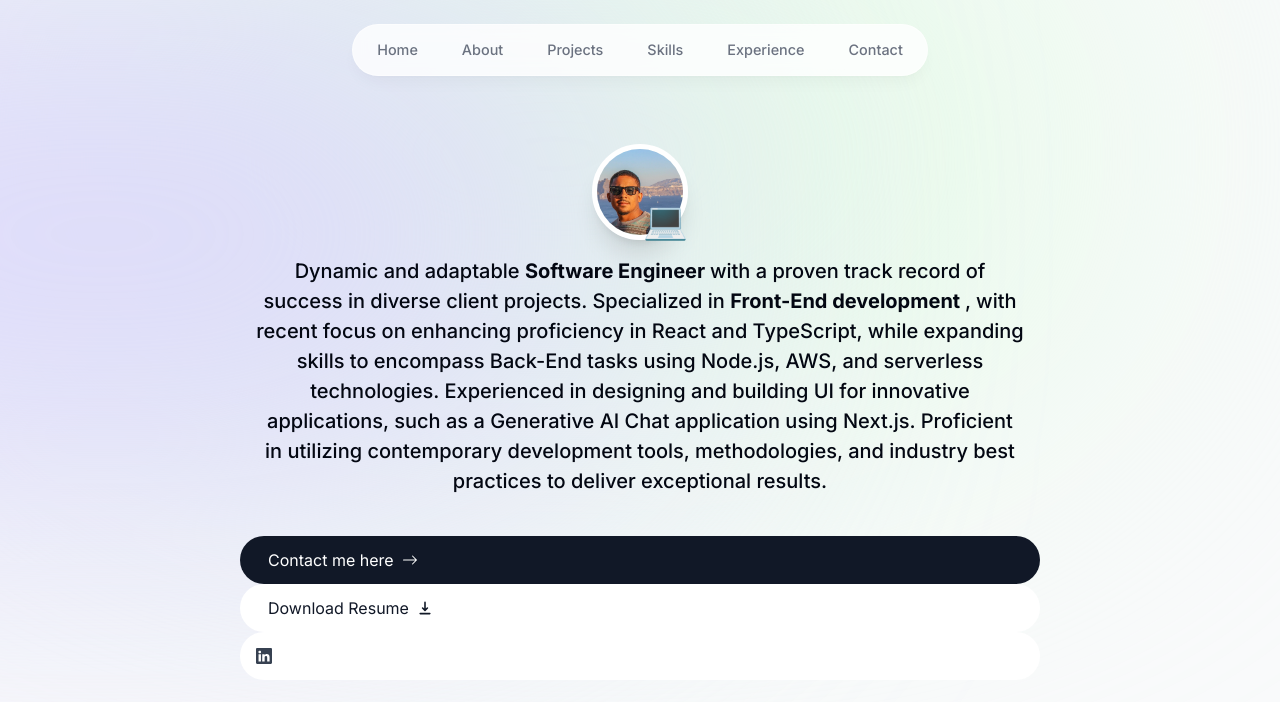
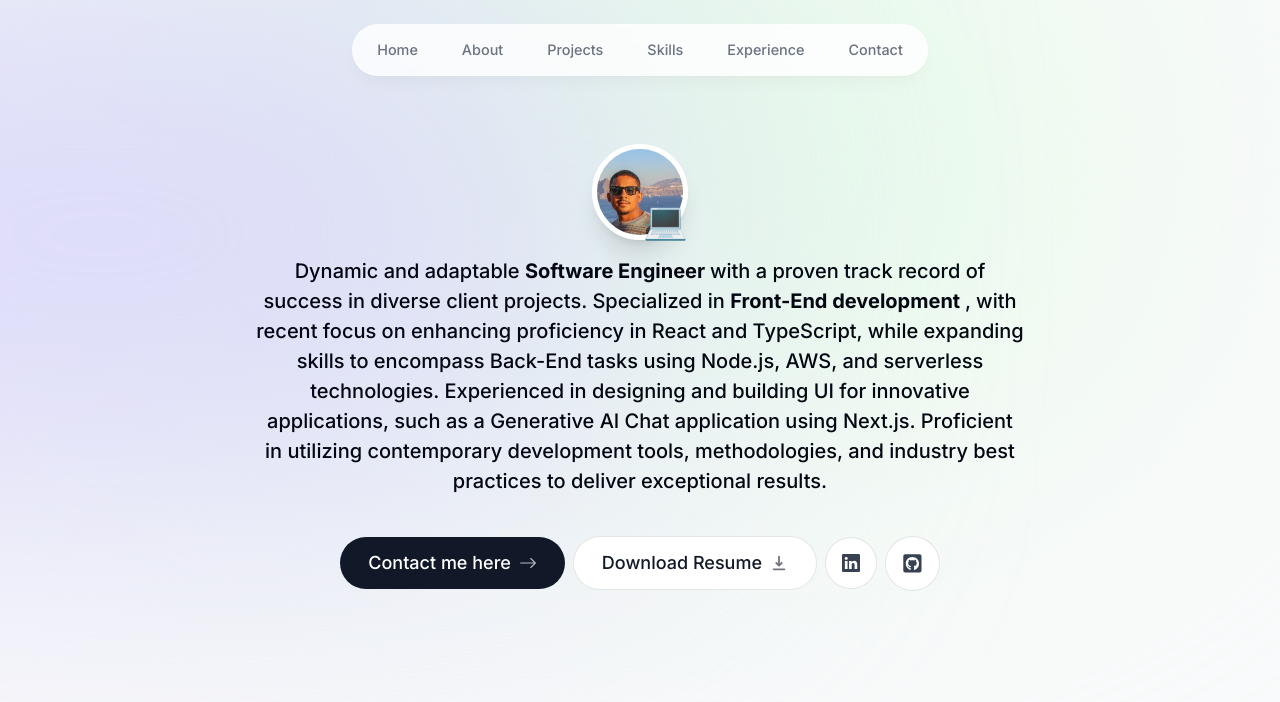
Before and after one commit to cameron-diaz/frontend-portfolio, a Next.js app: page / in a window 1280 px wide. Shown: the top 702 px of the page. Built offline with nearby package versions, Linux system fonts and the light colour scheme.

Commit message:
adding styling to links intro section

```diff
--- a/components/intro.tsx
+++ b/components/intro.tsx
@@ -5,6 +5,7 @@ import { motion } from 'framer-motion';
 import Link from 'next/link';
 import { BsArrowRight, BsLinkedin } from 'react-icons/bs';
 import { HiDownload } from 'react-icons/hi';
+import { FaGithubSquare } from 'react-icons/fa';
 
 export default function Intro() {
   return (
@@ -62,21 +63,46 @@ export default function Intro() {
         and industry best practices to deliver exceptional results.
       </motion.p>
 
-      <div>
+      <motion.div
+        className='flex flex-col items-center justify-center gap-2 px-4 text-lg font-medium sm:flex-row'
+        initial={{ opacity: 0, y: 100 }}
+        animate={{ opacity: 1, y: 0 }}
+        transition={{ delay: 0.1 }}
+      >
         {/* use <Link> because nagivation */}
         <Link
           href='#contact'
-          className='flex items-center gap-2 rounded-full bg-gray-900 px-7 py-3 text-white'
+          className='group flex items-center gap-2 rounded-full bg-gray-900 px-7 py-3 text-white outline-none transition hover:scale-110 hover:bg-gray-950 focus:scale-110 active:scale-90'
         >
-          Contact me here <BsArrowRight />
+          Contact me here{' '}
+          <BsArrowRight className='opacity-70 transition group-hover:translate-x-1' />
         </Link>
-        <a className='flex items-center  gap-2 rounded-full bg-white px-7 py-3 text-gray-900'>
-          Download Resume <HiDownload />
+
+        <a
+          className='group flex cursor-pointer  items-center gap-2 rounded-full border border-black/10 bg-white px-7 py-3 text-gray-900 outline-none transition hover:scale-110 focus:scale-110 active:scale-90'
+          href='/CameronDiaz_Resume24.pdf'
+          download
+        >
+          Download Resume{' '}
+          <HiDownload className='opacity-60 transition group-hover:translate-y-1' />
         </a>
-        <a className='flex items-center gap-2 rounded-full bg-white p-4 text-gray-700'>
+
+        <a
+          className='group flex cursor-pointer items-center gap-2 rounded-full border border-black/10 bg-white p-4 text-gray-700 transition hover:scale-[1.15] hover:text-gray-950 focus:scale-[1.15] active:scale-90'
+          href='https://linkedin.com/in/camerondiaz'
+          target=''
+        >
           <BsLinkedin />
         </a>
-      </div>
+
+        <a
+          className='group flex cursor-pointer items-center gap-2 rounded-full border border-black/10 bg-white p-4 text-[1.30rem] text-gray-700 transition hover:scale-[1.15] hover:text-gray-950 focus:scale-[1.15] active:scale-90'
+          href='https://github.com/cameron-diaz'
+          target=''
+        >
+          <FaGithubSquare />
+        </a>
+      </motion.div>
     </section>
   );
 }
```
